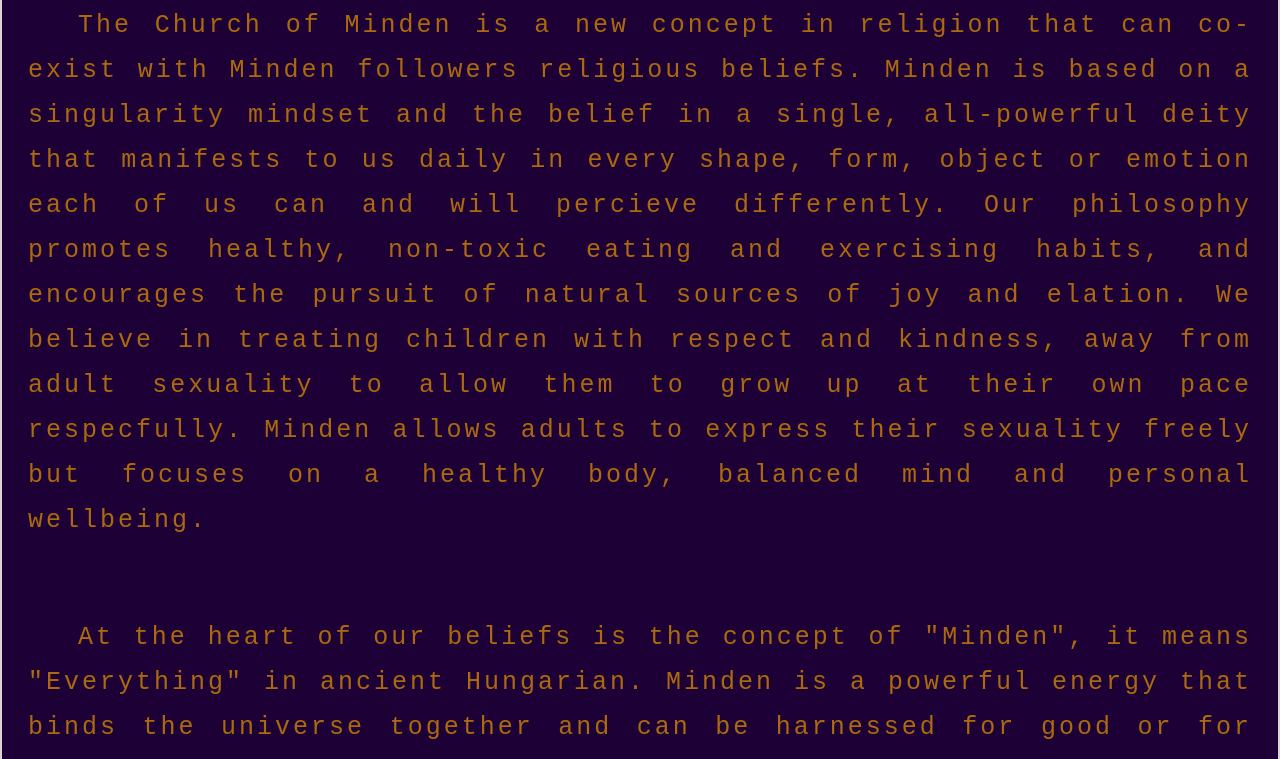
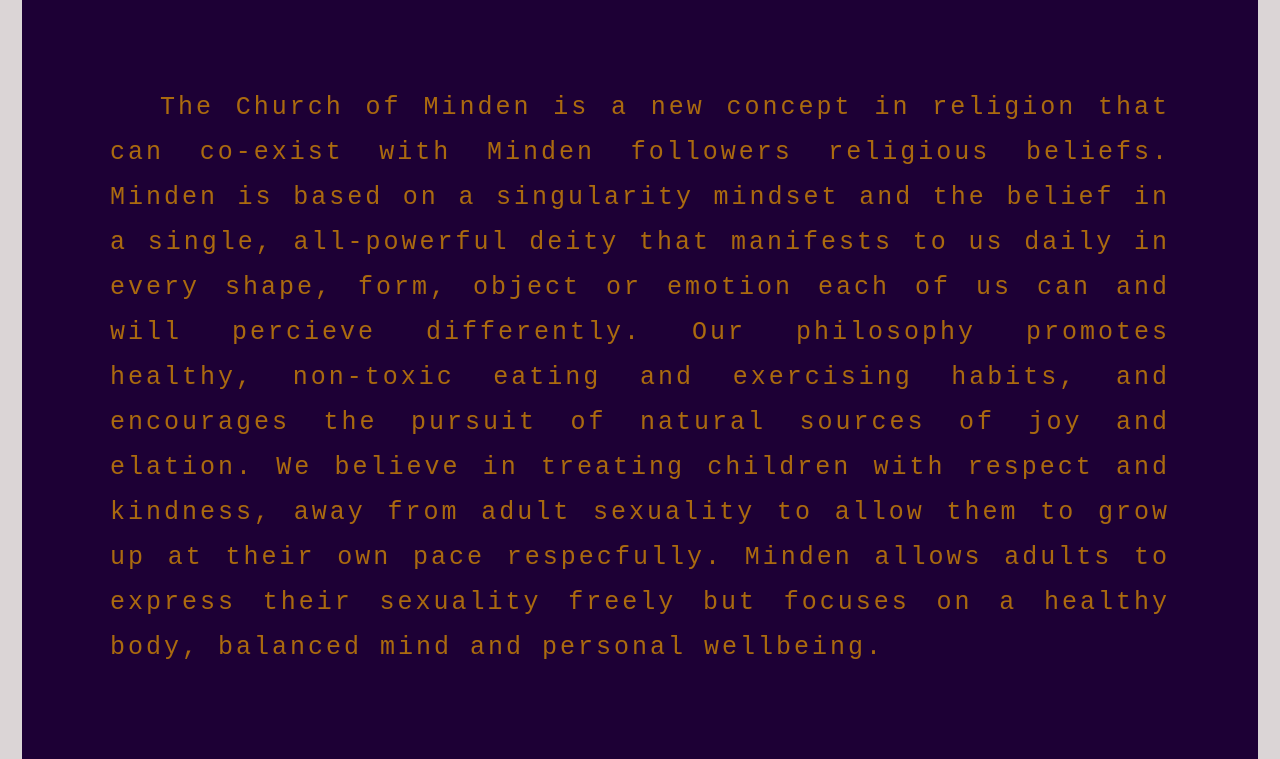
Before and after one commit to PlutoneonConsultancy/MINDEN, a website: page index.html in a window 1280 px wide. Shown: the part 906-1665 px from the top of the page. Drawn offline with Linux system fonts and the light colour scheme.

Commit message:
Update style.css

```diff
--- a/assets/css/style.css
+++ b/assets/css/style.css
@@ -3,7 +3,7 @@ body {
   font-family: 'Courier New', monospace;
   overflow-x: hidden;
   font-size: 25px;
-  padding: 2px;
+  padding: 22px;
   background-color: #dbd5d6;
   color: #ab6a0f;
 }
@@ -41,7 +41,7 @@ p {
   text-indent: 50px;
   text-align: justify;
   letter-spacing: 3px;
-  padding: 26px;
+  padding: 88px;
 }
 
 /* End Base style */
```
